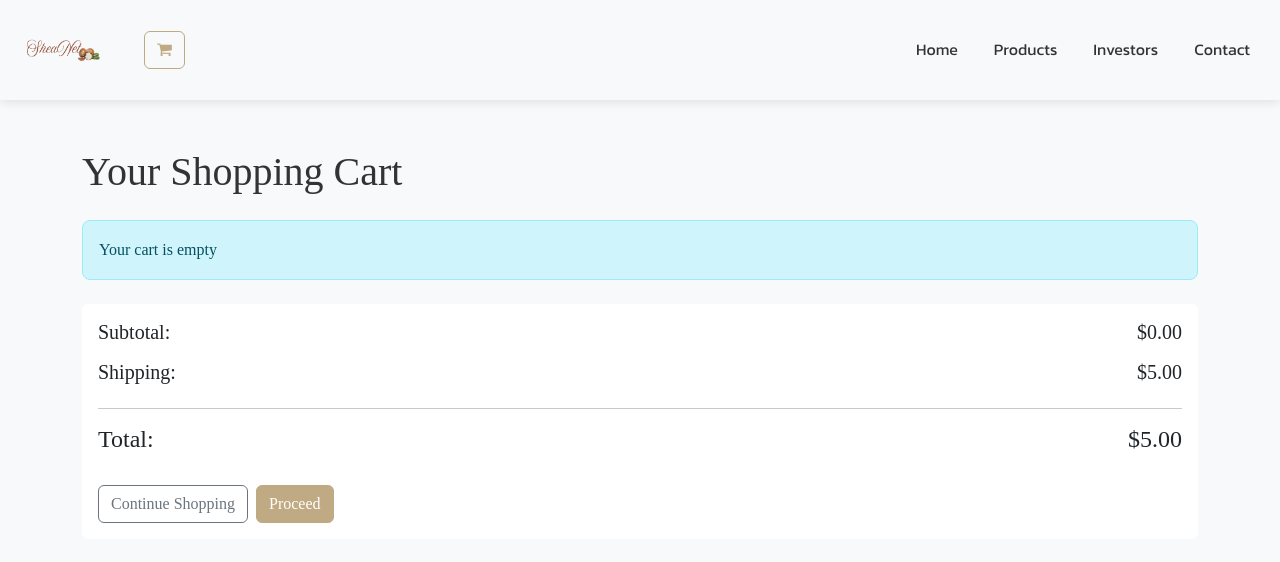
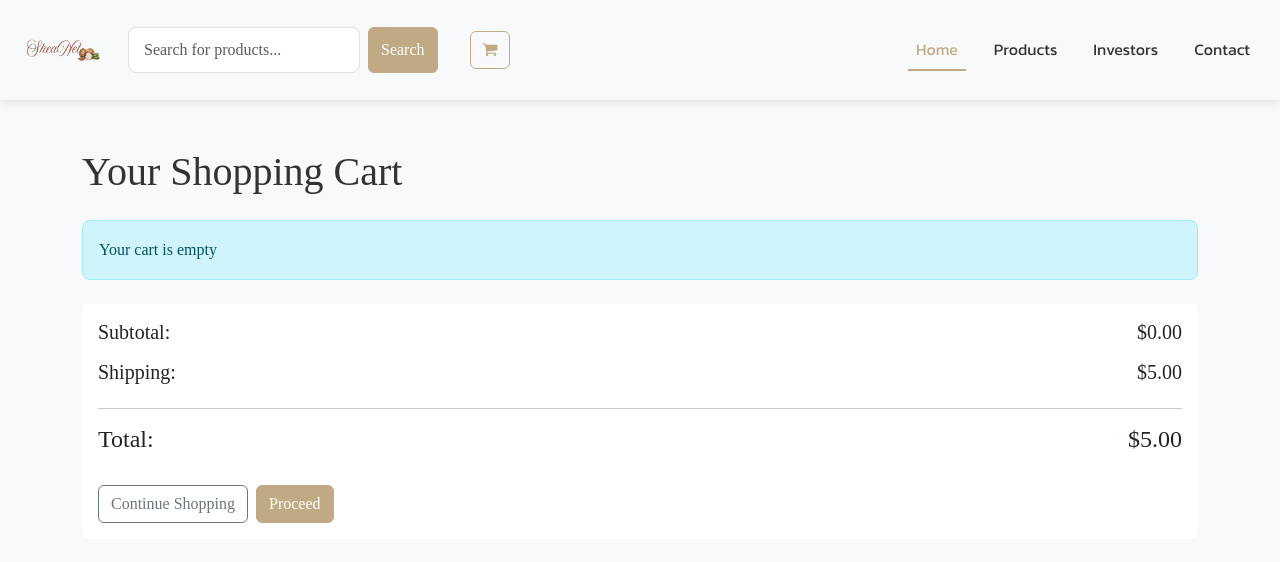
Before and after one commit to CletusAAbugre/SheaNet-Platform, a website: page Frontend/SheaNet/cart.html in a window 1280 px wide. Drawn offline with nearby package versions, Linux system fonts and the light colour scheme; a web font is replaced by a local one.

Commit message:
Resolved merge conflicts

```diff
--- a/Frontend/SheaNet/cart.html
+++ b/Frontend/SheaNet/cart.html
@@ -1,5 +1,6 @@
 <!DOCTYPE html>
 <html lang="en">
+
 <head>
   <meta charset="UTF-8">
   <meta name="viewport" content="width=device-width, initial-scale=1.0">
@@ -12,16 +13,26 @@
   <link rel="stylesheet" href="styles/main.css">
   <link rel="stylesheet" href="styles/navbar.css">
 </head>
+
 <body>
+  <!-- Navigation Bar -->
   <nav class="navbar navbar-expand-lg navbar-light bg-light">
     <div class="container-fluid">
       <a class="navbar-brand" href="index.html">
         <img src="images/logo.png" alt="SheaNet Logo" width="100">
       </a>
+      <!-- Search Bar in Navbar -->
+      <form class="d-flex ms-auto me-3">
+        <input class="form-control me-2" type="search" placeholder="Search for products..." aria-label="Search"
+          id="navbar-search">
+        <button class="btn btn-success" type="submit">Search</button>
+      </form>
+      <!-- Cart Icon -->
       <div class="cart-icon ms-3">
         <a href="cart.html" class="btn btn-outline-success position-relative">
           <i class="fa fa-shopping-cart"></i>
-          <span class="cart-count position-absolute top-0 start-100 translate-middle badge rounded-pill bg-danger">0</span>
+          <span
+            class="cart-count position-absolute top-0 start-100 translate-middle badge rounded-pill bg-danger">0</span>
         </a>
       </div>
       <button class="navbar-toggler" type="button" data-bs-toggle="collapse" data-bs-target="#navbarNav">
@@ -30,7 +41,7 @@
       <div class="collapse navbar-collapse" id="navbarNav">
         <ul class="navbar-nav ms-auto">
           <li class="nav-item">
-            <a class="nav-link" href="index.html">Home</a>
+            <a class="nav-link active" href="index.html">Home</a>
           </li>
           <li class="nav-item">
             <a class="nav-link" href="products.html">Products</a>
@@ -45,6 +56,7 @@
       </div>
     </div>
   </nav>
+
 
   <div class="container mt-5">
     <h1 class="mb-4">Your Shopping Cart</h1>
@@ -80,4 +92,5 @@
   <script src="https://cdn.jsdelivr.net/npm/bootstrap@5.3.0/dist/js/bootstrap.bundle.min.js"></script>
   <script src="js/cart.js"></script>
 </body>
+
 </html>
```
Also changed, not shown: Frontend/SheaNet/checkout.html (+5 -1 lines).
